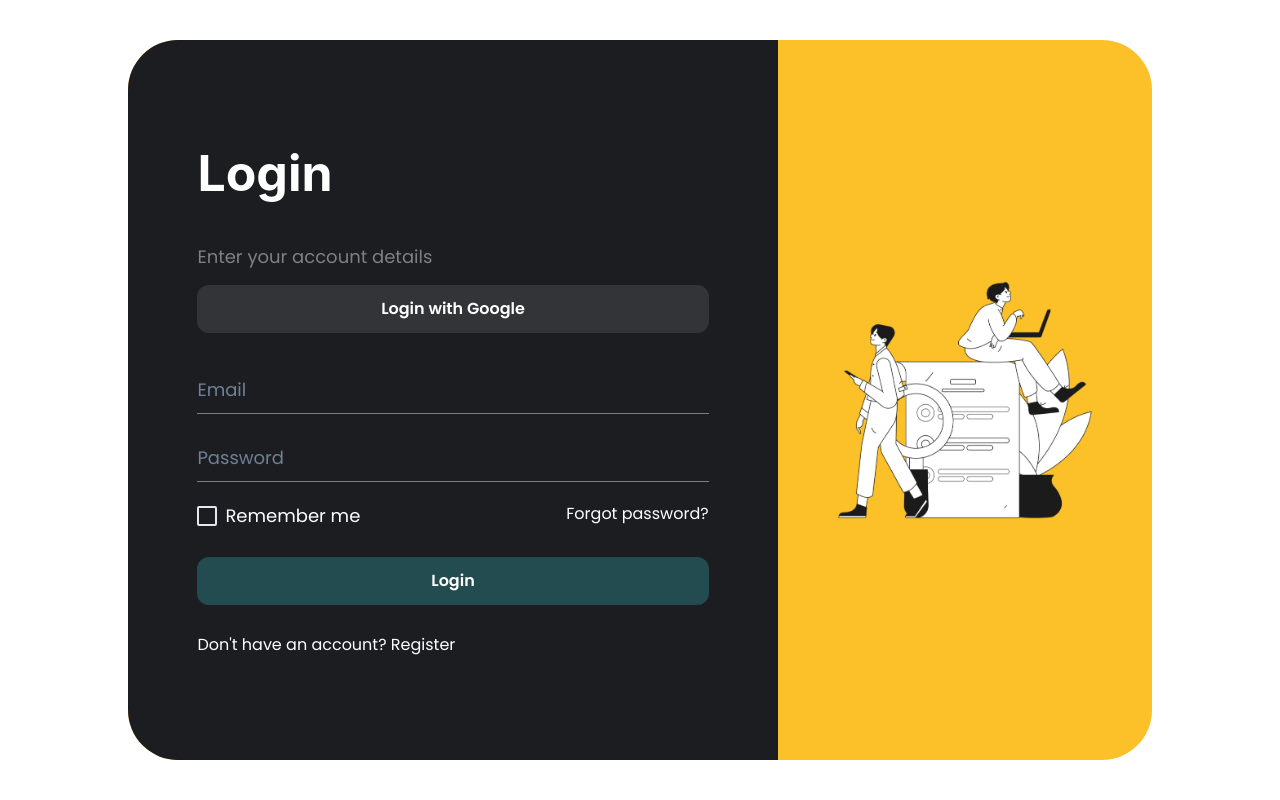
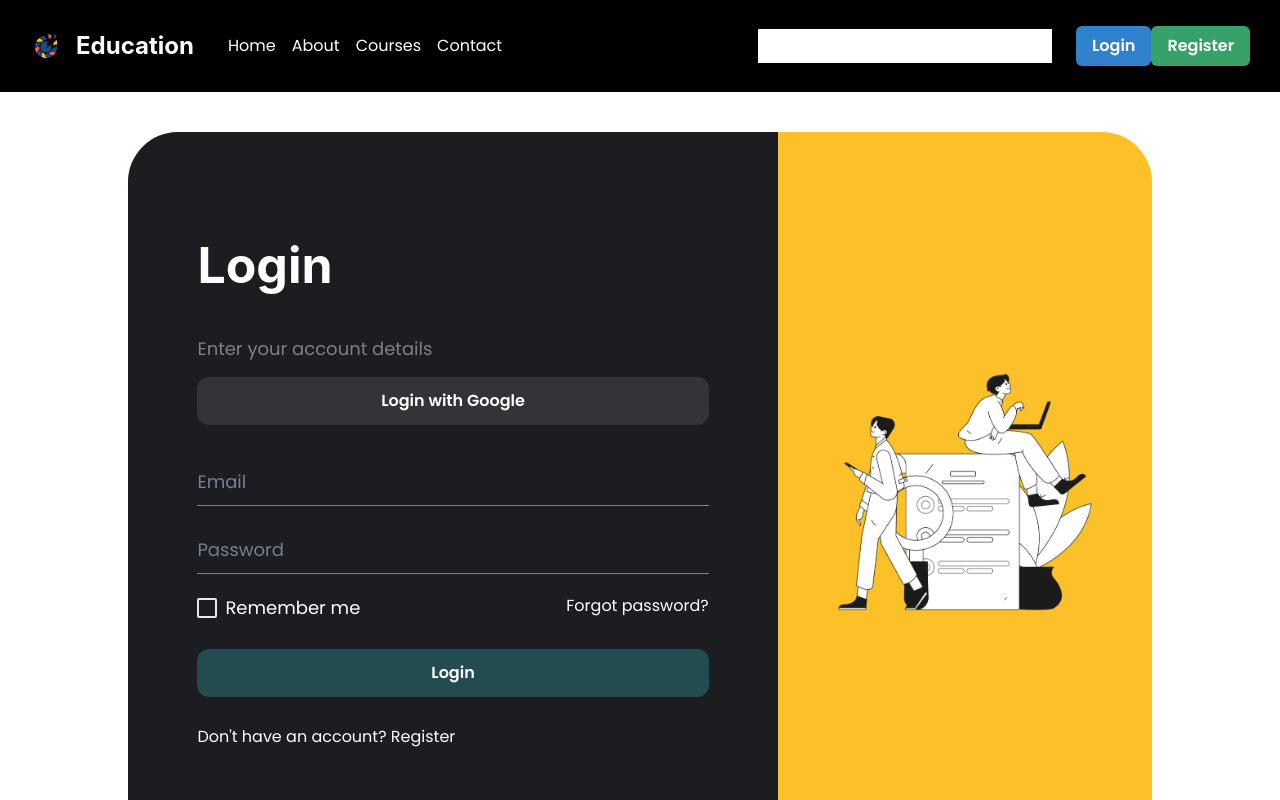
Before and after one commit to ZakaryaMeddahi/private-school-system, a Next.js app in the folder client/: page /Login in a window 1280 px wide. Built offline with nearby package versions, Linux system fonts and the light colour scheme.

Commit message:
create a header bar component

```diff
--- a/client/src/components/Nav Bar/NavBar.jsx
+++ b/client/src/components/Nav Bar/NavBar.jsx
@@ -1,8 +1,37 @@
+import { Grid, GridItem, Wrap, WrapItem, Image, Heading, HStack, Button } from '@chakra-ui/react'
+import Link from 'next/link'
+
 const NavBar = () => {
     return(
-        <nav className="navbar navbar-expand-lg navbar-light bg-light">
-
-        </nav>
+        <Grid templateColumns='repeat(12, 1fr)' gap={6} bg='black' color='white' p={4} alignItems='center'>
+            <GridItem colSpan={2}>
+                <Wrap spacing={0}>
+                    <WrapItem alignItems='center'>
+                        <Image boxSize='60px' src='/1-removebg-preview.png' />
+                    </WrapItem>
+                    <WrapItem alignItems='center'>
+                        <Heading as='h1' size='lg' fontSize='24px'>Education</Heading>
+                    </WrapItem>
+                </Wrap>
+            </GridItem>
+            <GridItem colSpan={5} alignItems='center' justifyContent='center'>
+                <HStack spacing={4}>
+                    <Link href='/'>Home</Link>
+                    <Link href='/'>About</Link>
+                    <Link href='/'>Courses</Link>
+                    <Link href='/'>Contact</Link>
+                </HStack>
+            </GridItem>
+            <GridItem colSpan={3}>
+                <HStack spacing='24px'>
+                    <input type="search" name="" id="" style={{color: 'black', paddingLeft: '10px', paddingBlock: '5px', width: '100%'}} />
+                </HStack>
+            </GridItem>
+            <GridItem colSpan={2}>
+                <Button colorScheme='blue' variant='solid'>Login</Button>
+                <Button colorScheme='green' variant='solid'>Register</Button>
+            </GridItem>
+        </Grid>
     );
 }
 
```
